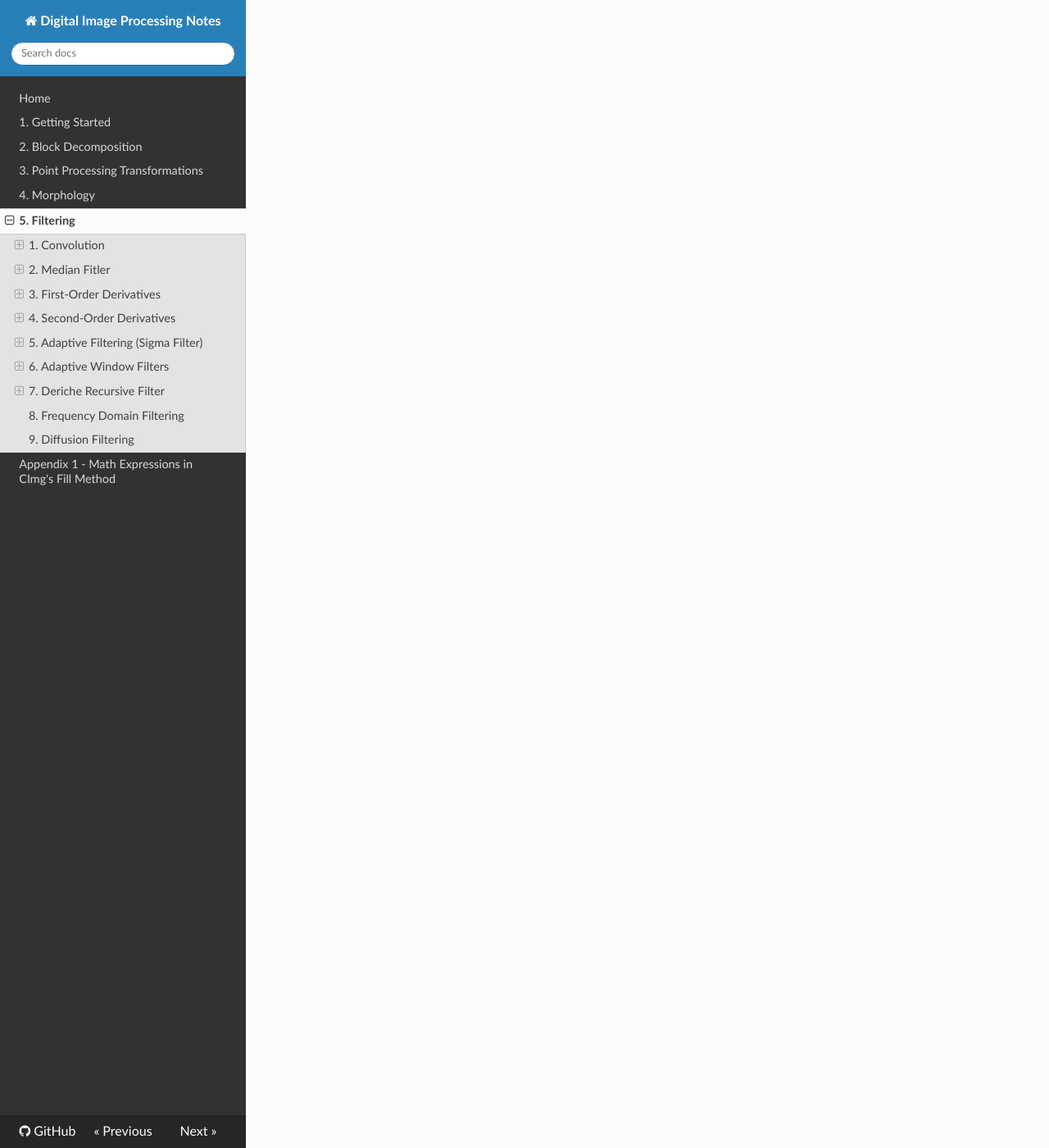
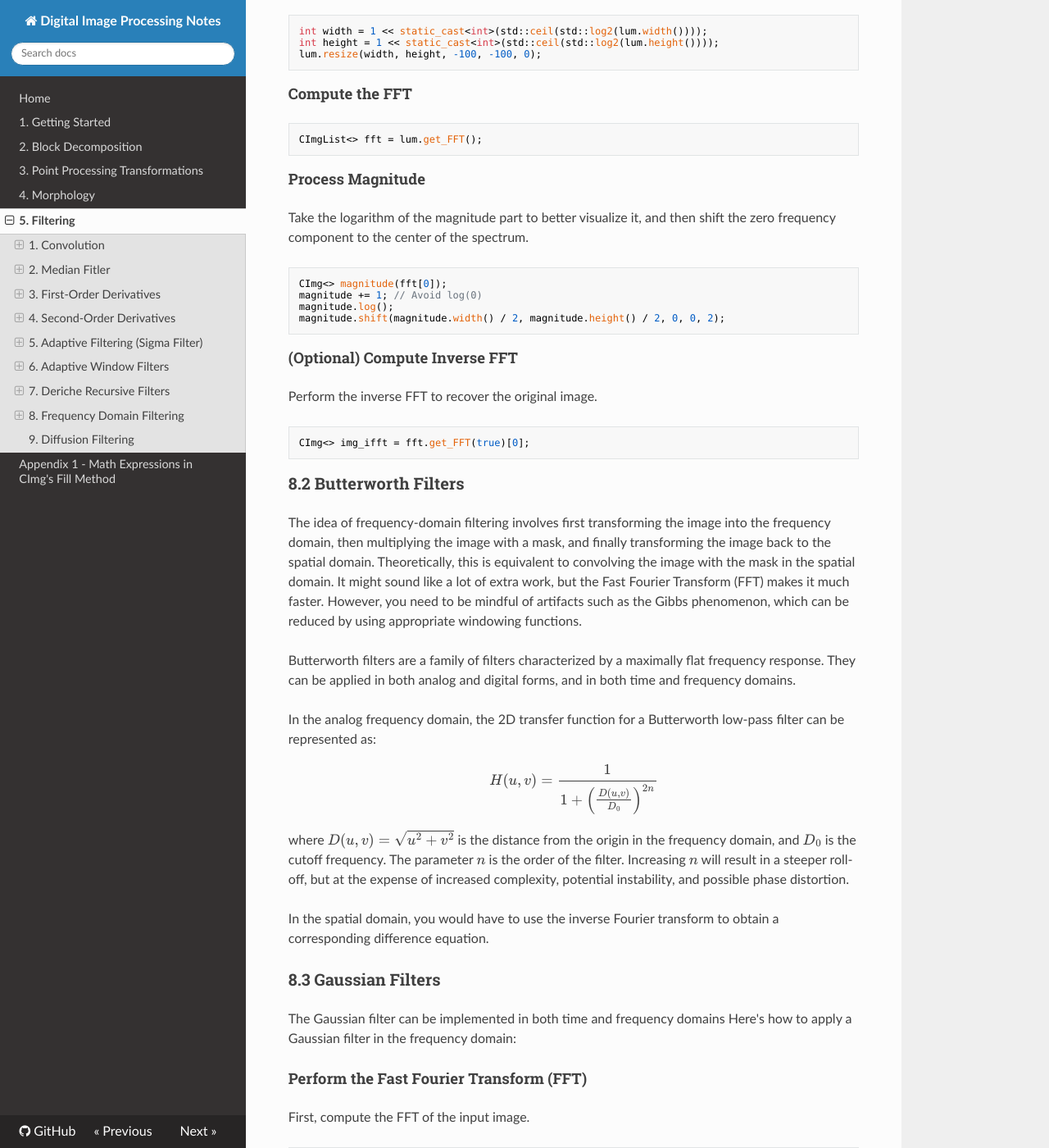
Before and after one commit to tonyfu97/Digital-Image-Processing, an MkDocs documentation site: the page built from docs/05_filtering.md, in a window 1280 px wide and 1400 px high, scrolled down 20844 px. Shown: the whole window at 82% size. Built offline with MkDocs 1.6.1, drawn with Linux system fonts in a browser that asks for light colours; nearby versions of some CDN libraries; formulas are drawn with MathJax 3; some of the changed text lies outside the part shown.

Commit message:
Add frequency-domain filtering

````diff
--- a/docs/05_filtering.md
+++ b/docs/05_filtering.md
@@ -415,11 +415,11 @@ The Kuwahara filter is like the Nagao filter, but only uses windows 5 - 8 of Nag
 ![kuwahara](./results/05/lighthouse_kuwahara.png)
 
 
-## 7. Deriche Recursive Filter
+## 7. Deriche Recursive Filters
 
 John Canny's work on edge detection is not only confined to the Canny edge detector but also includes mathematical foundations for defining the criteria of an effective edge detector. Canny outlined three criteria: good detection, good localization, and a single response. The first two criteria can be combined to yield a so-called *Canny criterion value*, adding mathematical rigor to the field of edge detection.
 
-The [Deriche recursive filter](https://en.wikipedia.org/wiki/Deriche_edge_detector) is an recursive solution to Canny's criteria. However, in the book, Deriche filter is presented as recursive (and potentially more efficient) alternatives to smoothing operation (0-th order), gradient computation (1st order), and Laplacian computation (2nd order).
+The [Deriche recursive filter](https://en.wikipedia.org/wiki/Deriche_edge_detector) is an recursive solution to Canny's criteria. However, in the book, Deriche filter is presented as a family of recursive (and potentially more efficient) alternatives to smoothing operation (0-th order), gradient computation (1st order), and Laplacian computation (2nd order).
 
 The function `CImg<T>& deriche(const float sigma, const unsigned int order=0, const char axis='x')` filter applies in one direction at once. `sigma` is the standard deviation of the filter, while `order` is the order of the derivative to compute. `axis` is the axis along which the filter is applied.
 
@@ -451,8 +451,122 @@ CImg<> img_deriche2_laplacian = img_deriche2_x + img_deriche2_y;
 
 ![deriche2](./results/05/lighthouse_deriche2.png)
 
+
 ## 8. Frequency Domain Filtering
 
+### 8.1 Using `CImg<>::FFT()`
+
+#### Load the image and convert to grayscale
+
+```cpp
+CImg<unsigned char> img("../images/lighthouse.png");
+CImg<> lum = img.get_norm().blur(0.75f);
+```
+
+#### Resize the image
+
+FFT requires dimensions to be a power of 2, so resize the image to meet this requirement.
+
+```cpp
+int width = 1 << static_cast<int>(std::ceil(std::log2(lum.width())));
+int height = 1 << static_cast<int>(std::ceil(std::log2(lum.height())));
+lum.resize(width, height, -100, -100, 0);
+```
+
+#### Compute the FFT
+
+```cpp
+CImgList<> fft = lum.get_FFT();
+```
+
+#### Process Magnitude
+
+Take the logarithm of the magnitude part to better visualize it, and then shift the zero frequency component to the center of the spectrum.
+
+```cpp
+CImg<> magnitude(fft[0]);
+magnitude += 1; // Avoid log(0)
+magnitude.log();
+magnitude.shift(magnitude.width() / 2, magnitude.height() / 2, 0, 0, 2);
+```
+
+#### (Optional) Compute Inverse FFT
+
+Perform the inverse FFT to recover the original image.
+
+```cpp
+CImg<> img_ifft = fft.get_FFT(true)[0];
+```
+
+### 8.2 Butterworth Filters
+
+The idea of frequency-domain filtering involves first transforming the image into the frequency domain, then multiplying the image with a mask, and finally transforming the image back to the spatial domain. Theoretically, this is equivalent to convolving the image with the mask in the spatial domain. It might sound like a lot of extra work, but the Fast Fourier Transform (FFT) makes it much faster. However, you need to be mindful of artifacts such as the Gibbs phenomenon, which can be reduced by using appropriate windowing functions.
+
+Butterworth filters are a family of filters characterized by a maximally flat frequency response. They can be applied in both analog and digital forms, and in both time and frequency domains.
+
+In the analog frequency domain, the 2D transfer function for a Butterworth low-pass filter can be represented as:
+\[ H(u,v) = \frac{1}{1 + \left( \frac{D(u,v)}{D_0} \right)^{2n}} \]
+where \( D(u,v) = \sqrt{u^2 + v^2} \) is the distance from the origin in the frequency domain, and \( D_0 \) is the cutoff frequency. The parameter \( n \) is the order of the filter. Increasing \( n \) will result in a steeper roll-off, but at the expense of increased complexity, potential instability, and possible phase distortion.
+
+In the spatial domain, you would have to use the inverse Fourier transform to obtain a corresponding difference equation.
+
+### 8.3 Gaussian Filters
+
+The Gaussian filter can be implemented in both time and frequency domains Here's how to apply a Gaussian filter in the frequency domain:
+
+#### Perform the Fast Fourier Transform (FFT)
+First, compute the FFT of the input image.
+
+```cpp
+CImgList<> fImg = imgIn.get_FFT();
+```
+
+#### Create the Gaussian Mask
+Construct the frequency response of the filter using the Gaussian function. The Gaussian mask is defined in the frequency domain, and `sigma` is the standard deviation controlling the spread of the Gaussian function. In the frequency domain, the filter is described by the Gaussian function:
+
+\[ H(u, v) = 2\pi \sigma^2 \exp\left(-2\pi^2\sigma^2\left(\left(\frac{u}{W} - 0.5\right)^2 + \left(\frac{v}{H} - 0.5\right)^2\right)\right) \]
+
+Here, \( W \) and \( H \) are the width and height of the image, \( \sigma^2 \) is the squared standard deviation, and \( (u,v) \) are the frequency coordinates.
+
+```cpp
+CImg<> gaussMask(imgIn.width(), imgIn.height());
+float sigma2 = cimg::sqr(sigma);
+cimg_forXY(gaussMask, x, y)
+{
+    float fx = x / (float)imgIn.width() - 0.5f, fx2 = cimg::sqr(fx),
+          fy = y / (float)imgIn.height() - 0.5f,
+          fy2 = cimg::sqr(fy);
+    gaussMask(x, y) = 2 * cimg::PI * sigma2 *
+                      std::exp(-2 * cimg::sqr(cimg::PI) * sigma2 * (fx2 + fy2));
+}
+```
+
+#### Zero Shift the Gaussian Mask
+Shift the Gaussian mask by half its width and height to center the zero frequency.
+
+```cpp
+// Zero shift.
+gaussMask.shift(-imgIn.width() / 2, -imgIn.height() / 2, 0, 0, 2);
+```
+
+#### Apply the Filter
+Perform the element-wise multiplication of the Fourier Transformed image and the Gaussian mask.
+
+```cpp
+// Filtering
+cimglist_for(fImg, k)
+    fImg[k].mul(gaussMask);
+```
+
+#### Inverse FFT and Normalize
+Transform back to the spatial domain via inverse FFT and normalize the result.
+
+```cpp
+// Inverse FFT and real part.
+return fImg.get_FFT(true)[0].normalize(0, 255);
+```
+
+![gaussian](./results/05/lighthouse_gaussian.png)
 
 
 ## 9. Diffusion Filtering
````
Also changed, not shown: docs/results/05/lighthouse_gaussian.png (added), 9 other files.
